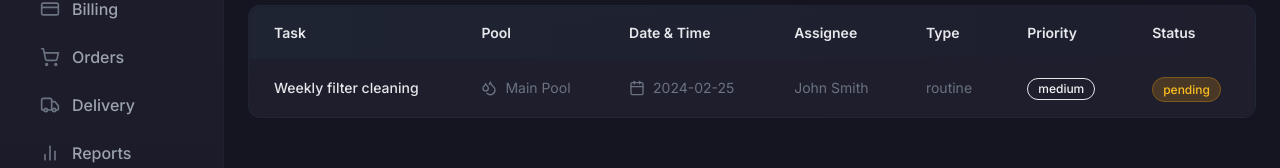
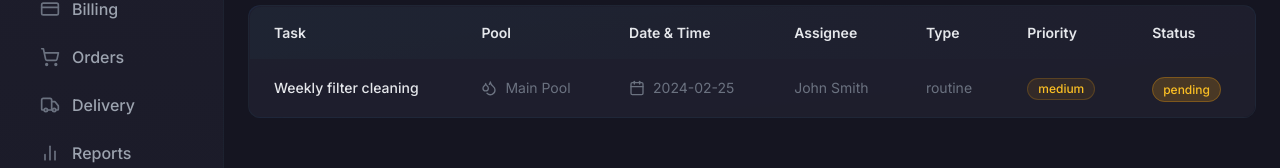
Before and after one commit to VSLinea/LineaAzzurra_LoRa_Platform, a Next.js app: page /maintenance in a window 1280 px wide. Shown: the part 327-495 px from the top of the page. Built offline with nearby package versions, Linux system fonts and the light colour scheme; what @react-pdf/renderer would draw is missing.

Commit message:
Fix priority classes type error in maintenance page

```diff
--- a/src/app/maintenance/page.tsx
+++ b/src/app/maintenance/page.tsx
@@ -243,7 +243,7 @@ export default function MaintenancePage() {
                       <div className="text-sm text-gray-500">{item.type}</div>
                     </td>
                     <td className="px-6 py-4">
-                      <span className={`inline-flex items-center px-2.5 py-0.5 rounded-full text-xs font-medium border ${priorityClasses[item.priority]}`}>
+                      <span className={`inline-flex items-center px-2.5 py-0.5 rounded-full text-xs font-medium border ${priorityClasses[item.priority.charAt(0).toUpperCase() + item.priority.slice(1) as keyof typeof priorityClasses]}`}>
                         {item.priority}
                       </span>
                     </td>
```
